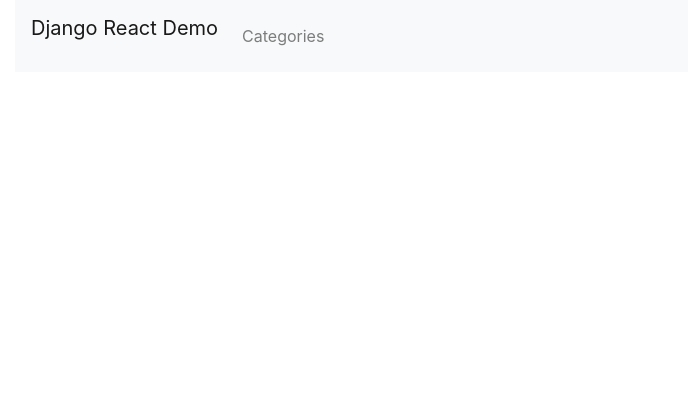
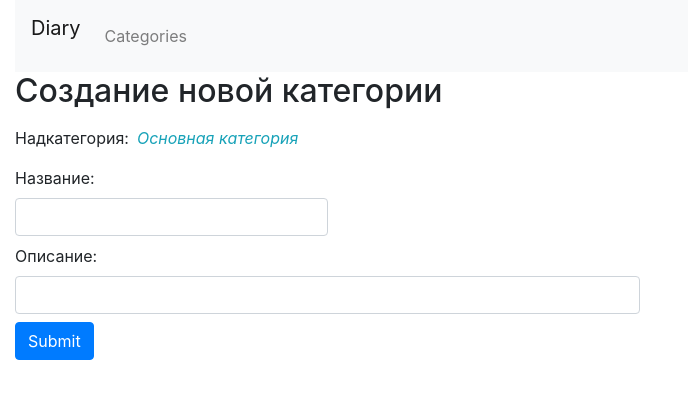
Before and after one commit to Saluer/diary_frontend, a React (Create React App) app: page /create in a window 1280 px wide. Shown: the top 398 px of the page, without its empty margins (0-688 px from the left). Built offline with nearby package versions, Linux system fonts and the light colour scheme.

Commit message:
Примитивное различение между созданием и обновлением категорий

```diff
--- a/src/App.js
+++ b/src/App.js
@@ -8,7 +8,7 @@ import "./App.css";
 const BaseLayout = () => (
 	<div className="container-fluid">
 		<nav className="navbar navbar-expand-lg navbar-light bg-light">
-			<p className="navbar-brand">Django React Demo</p>
+			<p className="navbar-brand">Diary</p>
 			<button
 				className="navbar-toggler"
 				type="button"
--- a/src/Category.js
+++ b/src/Category.js
@@ -1,7 +1,12 @@
 import React, { useState, useEffect } from "react";
 import CategoryService from "./CategoryService";
-import { Switch, Route, Link, useParams, useRouteMatch } from "react-router-dom";
-import CategoryCreateUpdateForm from "./CategoryCreateUpdateForm";
+import {
+	Switch,
+	Route,
+	Link,
+	useParams,
+} from "react-router-dom";
+import CategoryForm from "./CategoryForm";
 
 const categoryService = new CategoryService();
 
@@ -10,11 +15,17 @@ const Category = () => {
 		<Switch>
 			<Route path="/" exact component={CategoryList} />
 			<Route path="/category/:id" exact component={CategoryList} />
-			<Route path="/form"  exact component={CategoryCreateUpdateForm} />
+			<Route path="/create" exact component={CategoryForm} />
 			<Route
-				path="/category/:id/form"
+				path="/category/:id/create"
 				exact
-				component={CategoryCreateUpdateForm}
+				component={CategoryForm}
+			/>
+			<Route path="/update" exact component={CategoryForm} />
+			<Route
+				path="/category/:id/update"
+				exact
+				component={CategoryForm}
 			/>
 		</Switch>
 	);
@@ -24,9 +35,7 @@ const CategoryList = (props) => {
 	const [categories, setCategories] = useState([]);
 	const [nextPageURL, setNextPageURL] = useState("");
 	const [upperCategoryName, setUpperCategoryName] = useState("");
-	//? Нужно ли?
-	const match = useRouteMatch();
-    console.log("🚀 ~ file: Category.js ~ line 28 ~ CategoryList ~ match", match)
+	const [description, setDescription] = useState("");
 	const { id } = useParams();
 
 	useEffect(() => {
@@ -35,13 +44,14 @@ const CategoryList = (props) => {
 			setNextPageURL(result.nextLink);
 			//? Стоит ли поменять код? Больно тяжело досталось мне получение имени родительской категории
 			setUpperCategoryName(result.upper_category.name);
+			setDescription(result.upper_category.description);
 		});
-		return(()=>{
+		return () => {
 			setCategories([]);
 			setNextPageURL("");
 			setUpperCategoryName("");
-		})
-	}, [match, id]);
+		};
+	}, [id]);
 
 	const handleDelete = (e, id) => {
 		categoryService.deleteCategory({ id: id }).then(() => {
@@ -62,11 +72,13 @@ const CategoryList = (props) => {
 	return (
 		<div className="categories--list">
 			<h2>{upperCategoryName}</h2>
+			<h4>{description}</h4>
 			<table className="table">
 				<thead key="thead">
 					<tr>
 						<th>ID</th>
 						<th>Name</th>
+						<th>Description</th>
 					</tr>
 				</thead>
 				<tbody>
@@ -74,14 +86,24 @@ const CategoryList = (props) => {
 						<tr key={c.id}>
 							<td>{c.id} </td>
 							<td>{c.name}</td>
+							<td>{c.description}</td>
 							<td>
 								<Link
 									to={{
 										pathname: "/category/" + c.id,
 									}}
 								>
-									<button className="btn btn-primary">
+									<button className="btn btn-primary mr-2">
 										Перейти в категорию
+									</button>
+								</Link>
+								<Link
+									to={{
+										pathname: "/category/" + c.id + "/update",
+									}}
+								>
+									<button className="btn btn-info">
+										Редактировать категорию
 									</button>
 								</Link>
 							</td>
@@ -91,7 +113,6 @@ const CategoryList = (props) => {
 									//TODO Позже решу, какой путь будет у Update, чтобы не пересекалось с переходом в категорию
 									//? Может, через параметр указать способ? Как method=update?
 								}
-								{/* <a href={"/category/" + c.id}> Update</a> */}
 							</td>
 						</tr>
 					))}
@@ -104,13 +125,13 @@ const CategoryList = (props) => {
 				//TODO Подумать над улучшением кода
 			}
 			{id ? (
-				<Link to={id + "/form"}>
+				<Link to={id + "/create"}>
 					<button className="btn btn-primary" onClick={nextPage}>
 						Добавить категорию
 					</button>
 				</Link>
 			) : (
-				<Link to={"/form"}>
+				<Link to={"/create"}>
 					<button className="btn btn-primary" onClick={nextPage}>
 						Добавить категорию
 					</button>
--- /dev/null
+++ b/src/CategoryForm.js
@@ -0,0 +1,191 @@
+import React, { useEffect, useState } from "react";
+import { Route, Switch } from "react-router-dom";
+import CategoryService from "./CategoryService";
+
+const categoryService = new CategoryService();
+
+/*! Форма работает корректно для создания и некорректно - для обновления категорий.
+Дело в том, что при создании передаётся id надкатегории, а при обновлении - id дочерней категории.
+Можно создать два разных компонента, но видно, что их можно объединить в один, поскольку много общих атрибутов и функций.
+Однако пока принципиально*/
+
+//? Можно ли задействовать наследование?
+const CategoryForm = () => {
+	return (
+		<Switch>
+			<Route path="/create" component={CategoryCreateForm} />
+			<Route path="/category/:id/create" component={CategoryCreateForm} />
+			<Route path="/update" component={CategoryUpdateForm} />
+			<Route path="/category/:id/update" component={CategoryUpdateForm} />
+		</Switch>
+	);
+};
+
+const CategoryCreateForm = (props) => {
+	const [name, setName] = useState("");
+	const [upperCategoryName, setUpperCategoryName] =
+		useState("Основная категория");
+	const [description, setDescription] = useState("");
+	const {
+		match: { params },
+	} = props;
+	useEffect(() => {
+		if (params && params.id) {
+			categoryService.getCategories(params.id).then((c) => {
+				console.log(c);
+				setUpperCategoryName(c.upper_category.name);
+				setName(c.name);
+				setDescription(c.description);
+			});
+		} else params.id = "";
+		return () => {
+			setName("");
+			setDescription("");
+			setUpperCategoryName("");
+		};
+	}, [params]);
+
+	const handleCreate = () => {
+		console.log(params.id, name);
+		categoryService
+			.createCategory(
+				{
+					category_name: name,
+					category_description: description,
+				},
+				params.id
+			)
+			.then((result) => {
+				alert(result);
+			})
+			.catch(() => {
+				alert("There was an error! Please re-check your form.");
+			});
+	};
+
+	const handleSubmit = (event) => {
+		handleCreate();
+
+		event.preventDefault();
+	};
+
+	//? Можно ли как-то оптимизировать следующие две функции? Может, сделать компонент классовым?
+	const handleNameChange = (e) => {
+		setName(e.target.value);
+	};
+
+	const handleDescriptionChange = (e) => {
+		setDescription(e.target.value);
+	};
+
+	return (
+		<form onSubmit={handleSubmit}>
+			<div className="form-group">
+				<h2>Создание новой категории</h2>
+				<label className="form-label mt-2">Надкатегория:</label>
+				<span className="mx-2 font-italic text-info">{upperCategoryName}</span>
+				<br />
+				<label className="mt-2">Название:</label>
+				<input
+					className="form-control w-25 mb-2"
+					type="text"
+					value={name}
+					onChange={handleNameChange}
+				/>
+				<label>Описание:</label>
+				<input
+					className="form-control w-50"
+					type="text"
+					value={description}
+					onChange={handleDescriptionChange}
+				/>
+				<input className="btn btn-primary mt-2" type="submit" value="Submit" />
+			</div>
+		</form>
+	);
+};
+
+const CategoryUpdateForm = (props) => {
+	const [name, setName] = useState("");
+	const [upperCategoryName, setUpperCategoryName] =
+		useState("Основная категория");
+	const [description, setDescription] = useState("");
+	const {
+		match: { params },
+	} = props;
+
+	useEffect(() => {
+		if (params && params.id) {
+			categoryService.getCategory(params.id).then((c) => {
+				console.log(c);
+				const {data} = c;
+				if(c.upper_category_name)
+					setUpperCategoryName(c.upper_category_name);
+				setName(data.name);
+				setDescription(data.description);
+			});
+		} else params.id = "";
+		return () => {
+			setName("");
+			setDescription("");
+			setUpperCategoryName("");
+		};
+	}, [params]);
+
+	const handleUpdate = (id) => {
+		categoryService
+			.updateCategory({
+				category_id: id,
+				category_name: name,
+				category_description: description,
+			})
+			.then((result) => {
+				alert("Category updated!");
+			})
+			.catch(() => {
+				alert("There was an error! Please re-check your form.");
+			});
+	};
+
+	const handleSubmit = (event) => {
+		handleUpdate();
+
+		event.preventDefault();
+	};
+
+	//? Можно ли как-то оптимизировать следующие две функции? Может, сделать компонент классовым?
+	const handleNameChange = (e) => {
+		setName(e.target.value);
+	};
+
+	const handleDescriptionChange = (e) => {
+		setDescription(e.target.value);
+	};
+
+	return (
+		<form onSubmit={handleSubmit}>
+			<div className="form-group">
+				<h2>Редактирование категории</h2>
+				<label className="form-label mt-2">Надкатегория:</label>
+				<span className="mx-2 font-italic text-info">{upperCategoryName}</span>
+				<br />
+				<label className="mt-2">Название:</label>
+				<input
+					className="form-control w-25 mb-2"
+					type="text"
+					value={name}
+					onChange={handleNameChange}
+				/>
+				<label>Описание:</label>
+				<input
+					className="form-control w-50"
+					type="text"
+					value={description}
+					onChange={handleDescriptionChange}
+				/>
+				<input className="btn btn-primary mt-2" type="submit" value="Submit" />
+			</div>
+		</form>
+	);
+};
+export default CategoryForm;
--- a/src/CategoryService.js
+++ b/src/CategoryService.js
@@ -2,8 +2,7 @@ import axios from "axios";
 const API_URL = "http://localhost:8000";
 
 export default class CategoryService {
-
-	getCategories(upperCategoryID="") {
+	getCategories(upperCategoryID = "") {
 		const url = `${API_URL}/api/categories/${upperCategoryID}`;
 		return axios.get(url).then((response) => response.data);
 	}
@@ -11,21 +10,20 @@ export default class CategoryService {
 		const url = `${API_URL}${link}`;
 		return axios.get(url).then((response) => response.data);
 	}
-	// getCategory(id) {
-	// 	const url = `${API_URL}/api/categories/${id}`;
-	// 	return axios.get(url).then((response) => response.data);
-	// }
+	getCategory(pk) {
+		const url = `${API_URL}/api/category/${pk}`;
+		return axios.get(url).then((response) => response.data);
+	}
 	deleteCategory(category) {
 		const url = `${API_URL}/api/categories/${category.id}`;
 		return axios.delete(url);
 	}
-	createCategory(category, upperCategoryID="") {
-        console.log("🚀 ~ file: CategoryService.js ~ line 23 ~ CategoryService ~ createCategory ~ upperCategoryID", upperCategoryID)
+	createCategory(category, upperCategoryID = "") {
 		const url = `${API_URL}/api/categories/${upperCategoryID}`;
 		return axios.post(url, category);
 	}
 	updateCategory(category) {
-		const url = `${API_URL}/api/categories/${category.id}`;
+		const url = `${API_URL}/api/categories/${category.category_id}`;
 		return axios.put(url, category);
 	}
 }
```
Also changed, not shown: src/CategoryCreateUpdateForm.js (deleted, +0 -85 lines), 1 other file (tests, documents, lock files or other folders).
